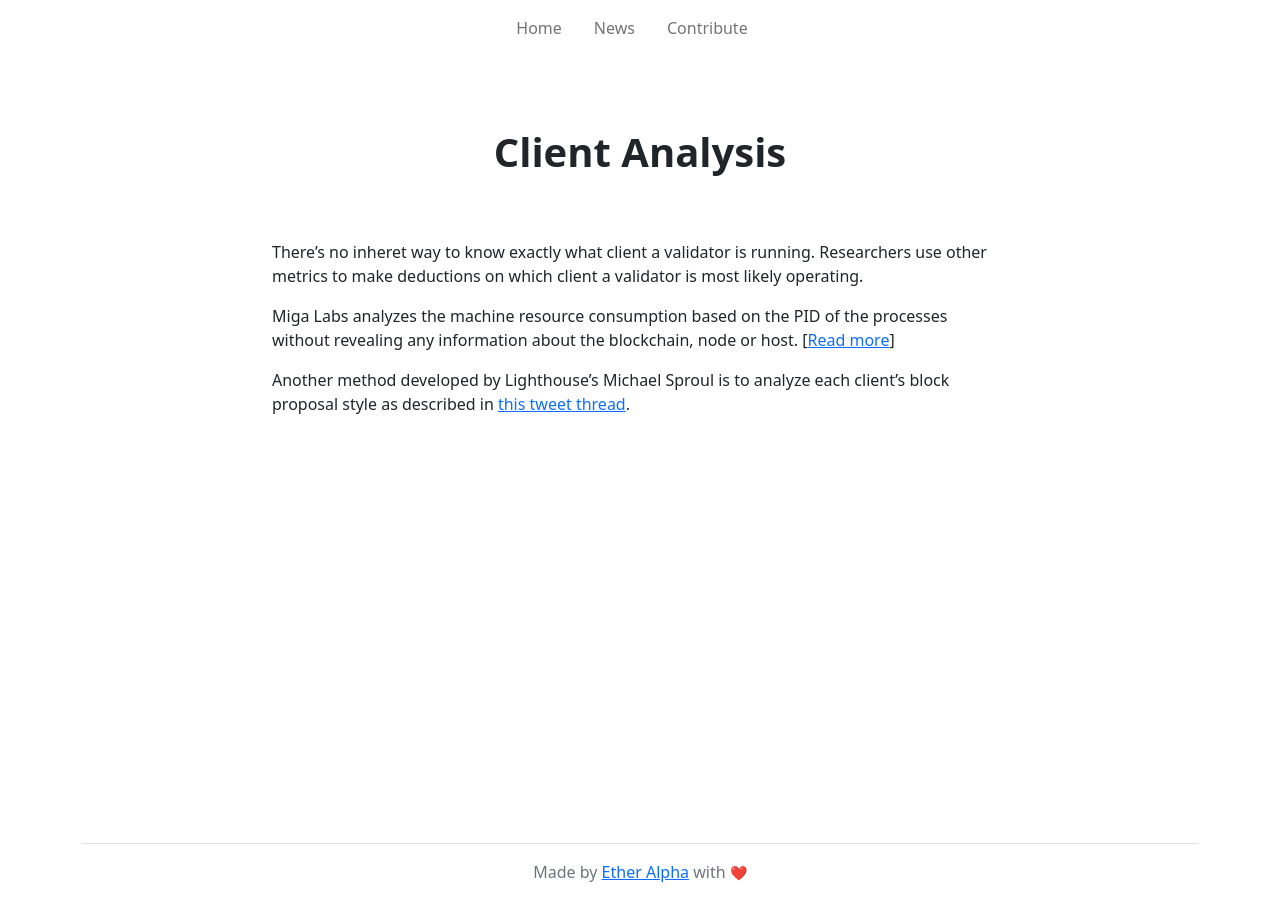
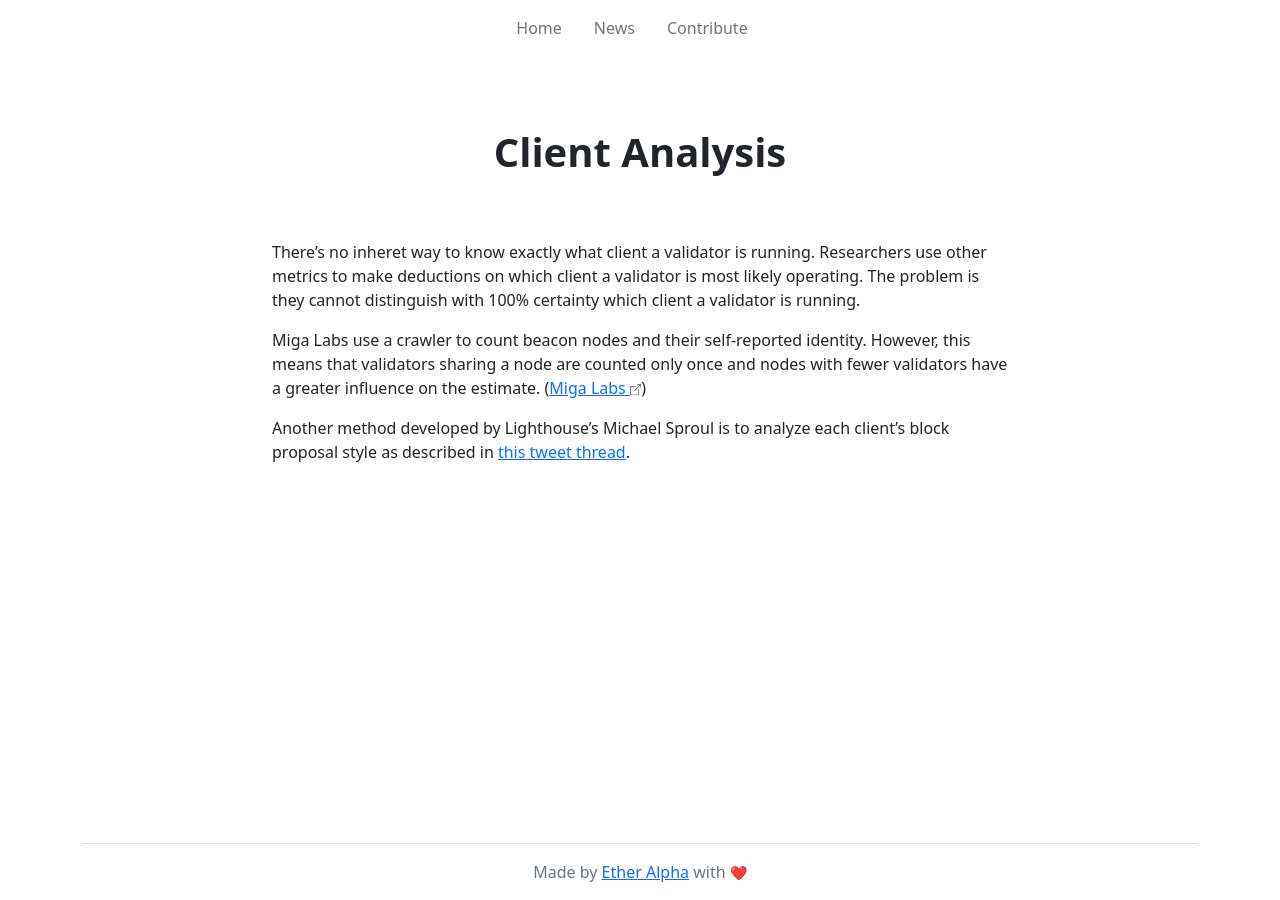
Before and after one commit to etheralpha/clientdiversity-org, a Jekyll site: the page built from client-fingerprinting.md, in a window 1280 px wide. Built offline with Jekyll 4.4.1, drawn with Linux system fonts in a browser that asks for light colours.

```diff
--- a/client-fingerprinting.md
+++ b/client-fingerprinting.md
@@ -7,9 +7,9 @@ header: Client Analysis
 subheader:
 ---
 
-There's no inheret way to know exactly what client a validator is running. Researchers use other metrics to make deductions on which client a validator is most likely operating.
+There's no inheret way to know exactly what client a validator is running. Researchers use other metrics to make deductions on which client a validator is most likely operating. The problem is they cannot distinguish with 100% certainty which client a validator is running.
 
-Miga Labs analyzes the machine resource consumption based on the PID of the processes without revealing any information about the blockchain, node or host. [[Read more](https://migalabs.es/eth2-client-analyzer/)]
+Miga Labs use a crawler to count beacon nodes and their self-reported identity. However, this means that validators sharing a node are counted only once and nodes with fewer validators have a greater influence on the estimate. ([Miga Labs {{site.data.icons.new_tab}}](https://migalabs.es/))
 
 Another method developed by Lighthouse's Michael Sproul is to analyze each client's block proposal style as described in [this tweet thread](https://twitter.com/sproulM_/status/1440512518242197516).
 
```
Also changed, not shown: _data/migration-guides.yml (+6 -8 lines), _includes/js/clientdistribution.js (+12 -10 lines), feed.md (+1 -0 lines), README.md.
